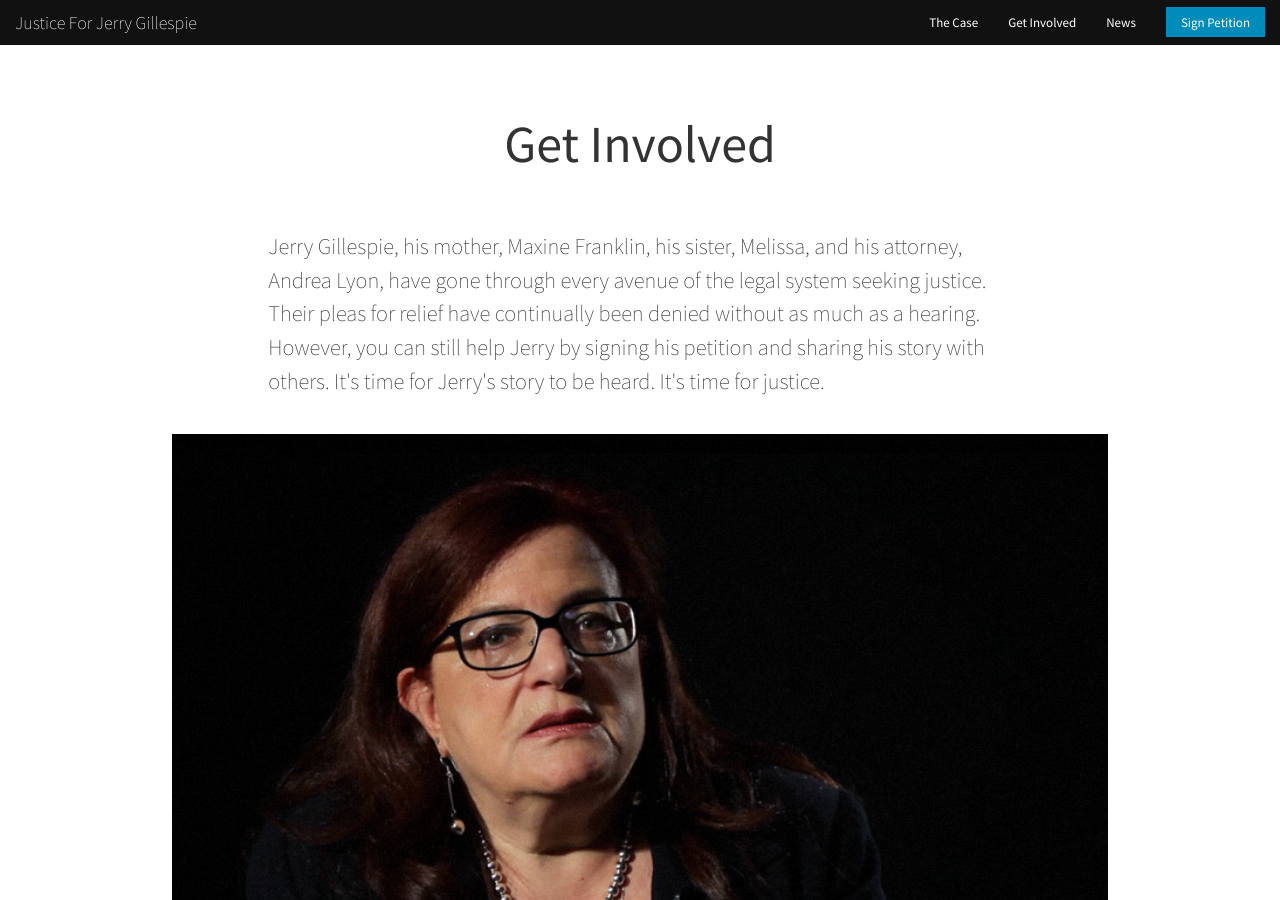
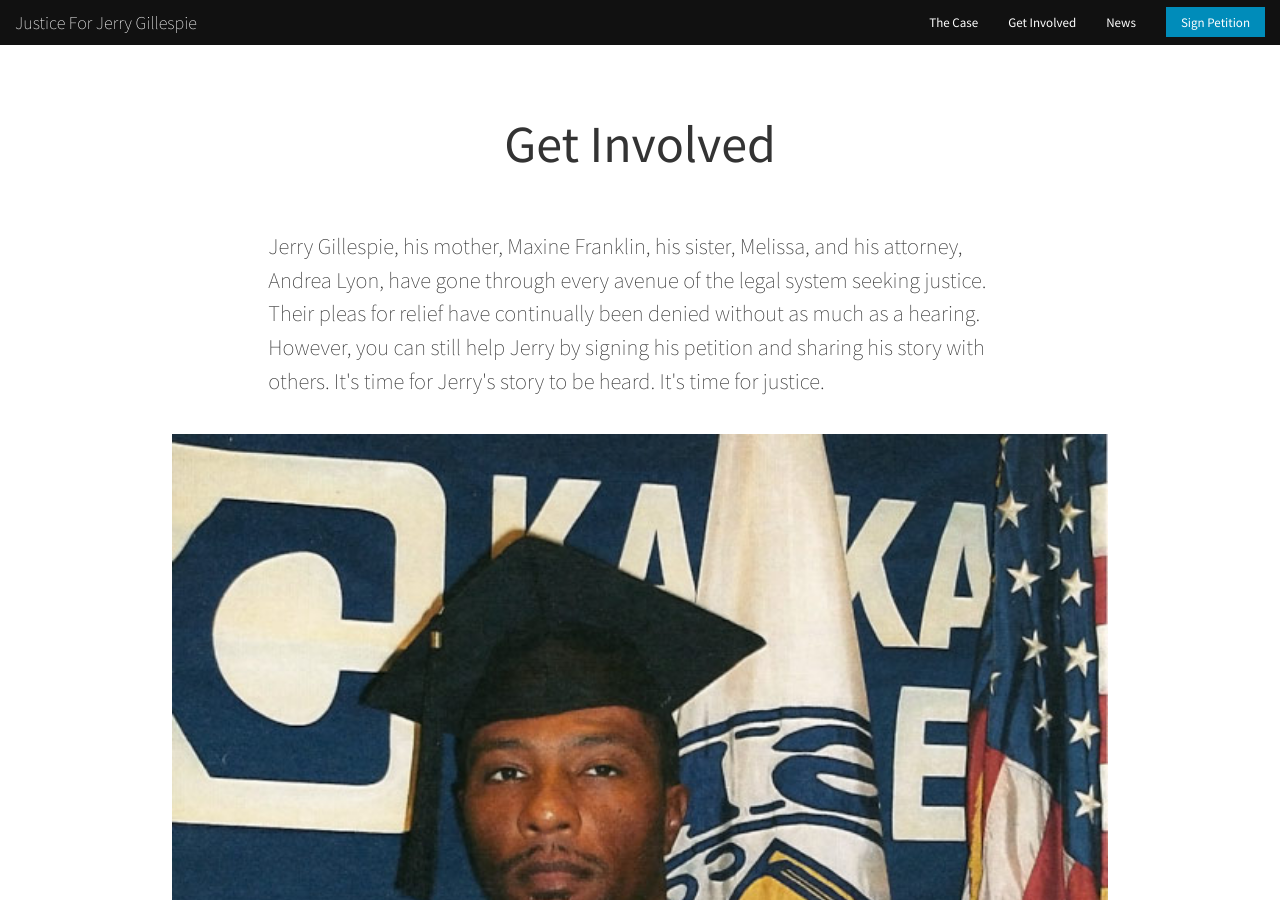
Before and after one commit to eddywashere/jnj, a Jekyll site: the page built from get-involved.html, in a window 1280 px wide and 900 px high. Built offline with Jekyll 4.4.1, drawn with Linux system fonts in a browser that asks for light colours; nearby versions of some CDN libraries.

Commit message:
Update get-involved.html

```diff
--- a/get-involved.html
+++ b/get-involved.html
@@ -8,7 +8,7 @@ title: First Page
     <div class="small-12 medium-9 small-centered large-8 columns">
     <h1 class="text-center featured-text small-margin-bottom">Get Involved</h1>
     <p>Jerry Gillespie, his mother, Maxine Franklin, his sister, Melissa, and his attorney, Andrea Lyon, have gone through every avenue of the legal system seeking justice. Their pleas for relief have continually been denied without as much as a hearing. However, you can still help Jerry by signing his petition and sharing his story with others. It's time for Jerry's story to be heard. It's time for justice.</p>
-    <p class="featured-image"><img src="./img/andrea-lyon.jpg" alt=""></p>
+    <p class="featured-image"><img src="./img/graduation.jpg" alt=""></p>
     <p>Help Jerry come home!</p>
     </div>
   </div>
```
